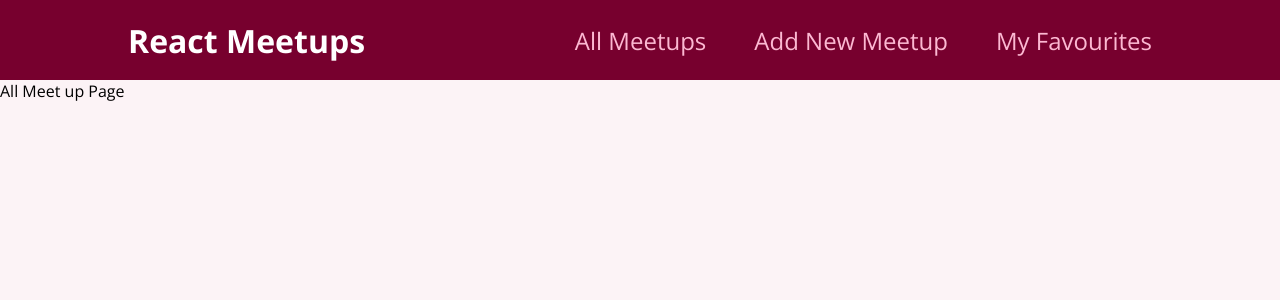
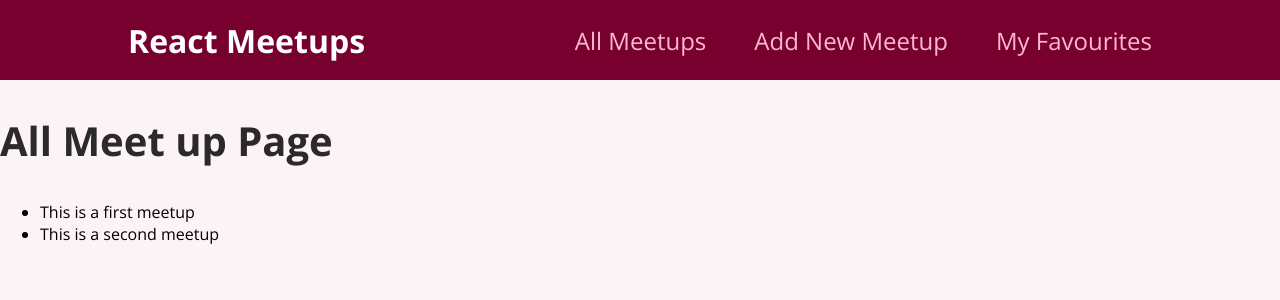
Before and after one commit to moin2672/react-routeapp, a React (Create React App) app: page /home in a window 1280 px wide. Shown: the top 300 px of the page. Built offline with nearby package versions, Linux system fonts and the light colour scheme.

Commit message:
4. Outputing list of data

```diff
--- a/src/pages/AllMeetups.js
+++ b/src/pages/AllMeetups.js
@@ -1,9 +1,35 @@
-function AllMeetupsPage(){
-    return(
-        <div>
-            All Meet up Page
-        </div>
-    )
+const DUMMY_DATA = [
+  {
+    id: "m1",
+    title: "This is a first meetup",
+    image:
+      "https://upload.wikimedia.org/wikipedia/commons/thumb/d/d3/Stadtbild_M%C3%BCnchen.jpg/2560px-Stadtbild_M%C3%BCnchen.jpg",
+    address: "Meetupstreet 5, 12345 Meetup City",
+    description:
+      "This is a first, amazing meetup which you definitely should not miss. It will be a lot of fun!",
+  },
+  {
+    id: "m2",
+    title: "This is a second meetup",
+    image:
+      "https://upload.wikimedia.org/wikipedia/commons/thumb/d/d3/Stadtbild_M%C3%BCnchen.jpg/2560px-Stadtbild_M%C3%BCnchen.jpg",
+    address: "Meetupstreet 5, 12345 Meetup City",
+    description:
+      "This is a first, amazing meetup which you definitely should not miss. It will be a lot of fun!",
+  },
+];
+
+function AllMeetupsPage() {
+  return (
+    <section>
+      <h1>All Meet up Page</h1>
+      <ul>
+        {DUMMY_DATA.map((meetup) => {
+          return <li key={meetup.id}>{meetup.title}</li>;
+        })}
+      </ul>
+    </section>
+  );
 }
 
-export default AllMeetupsPage
+export default AllMeetupsPage;
```
